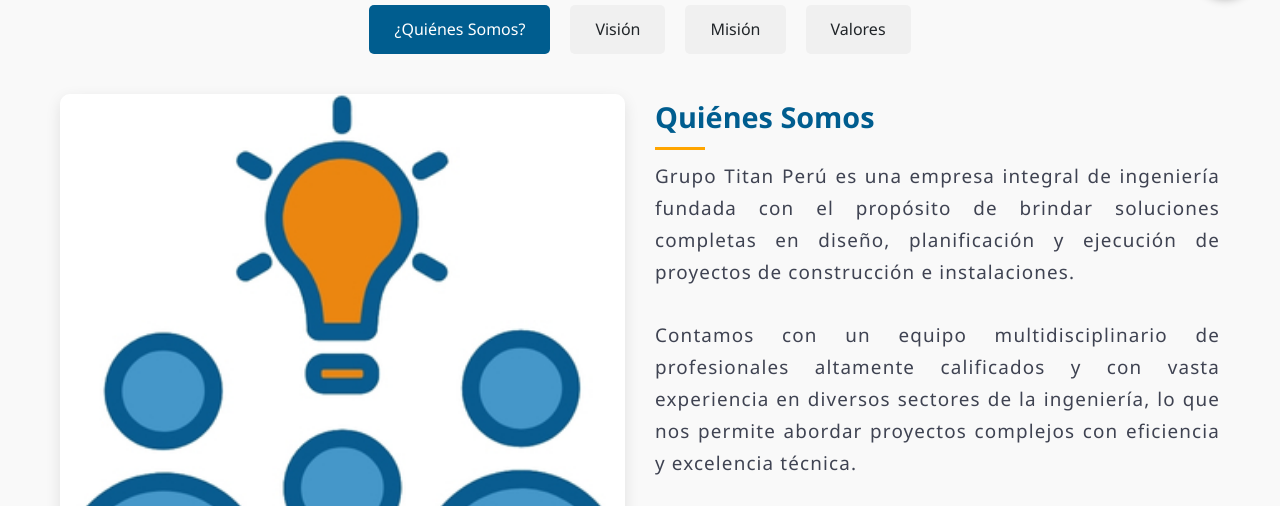
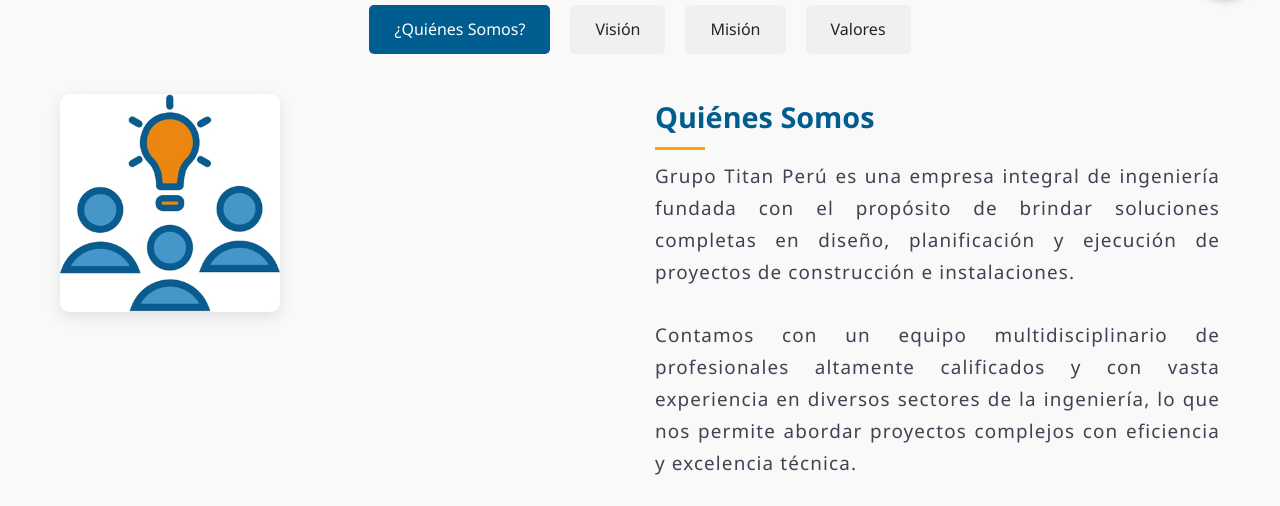
Before and after one commit to Lumio25/titan-peru, a plain HTML site: page index.html in a window 1280 px wide. Shown: the part 777-1283 px from the top of the page. Drawn offline with Linux system fonts and the light colour scheme.

Commit message:
Update styles.css

```diff
--- a/styles.css
+++ b/styles.css
@@ -1169,3 +1169,7 @@ footer {
         font-size: 30px;
     }
 }
+.nosotros-imagen img {
+  width: 220px;
+  height: auto;
+}
```
